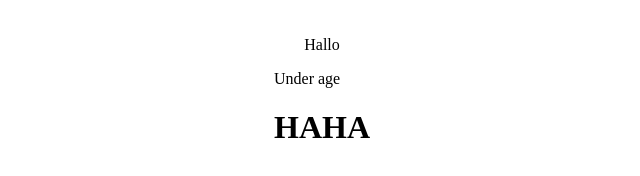
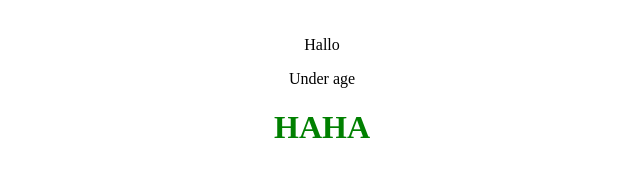
Before and after one commit to kasparlaurenz/pedrotech-course, a React (Create React App) app: page / in a window 1280 px wide. Shown: the part 354-530 px from the top of the page, without its empty margins (326-966 px from the left). Built offline with nearby package versions, Linux system fonts and the light colour scheme; the HTML template or start-up script is replaced by a standard one.

Commit message:
className on condition

```diff
--- a/src/App.css
+++ b/src/App.css
@@ -6,3 +6,7 @@
   align-items: center;
   justify-content: center;
 }
+
+.green {
+  color: green;
+}
--- a/src/App.tsx
+++ b/src/App.tsx
@@ -4,6 +4,7 @@ import Component from './components/Component/Component';
 
 function App() {
   const age = 15;
+  const isGreen = true;
 
   return (
     <div className="App">
@@ -12,10 +13,10 @@ function App() {
       {age >= 18 ? (
         <Component />
       ) : (
-        <div>
+        <>
           Under age
-          <h1>HAHA</h1>
-        </div>
+          <h1 className={isGreen ? 'green' : ''}>HAHA</h1>
+        </>
       )}
     </div>
   );
```
